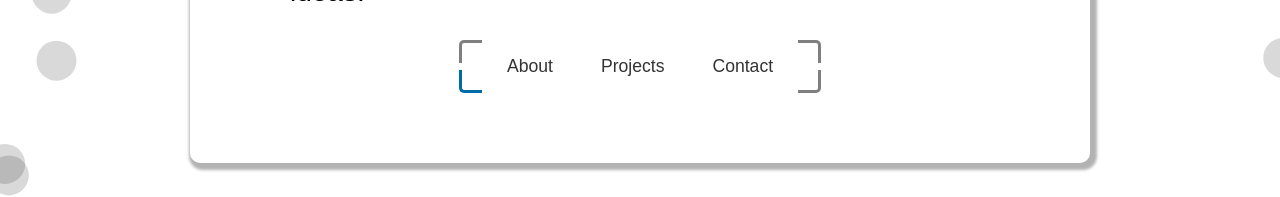
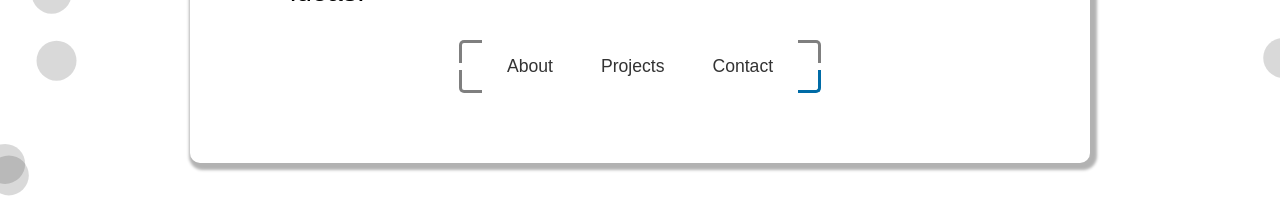
Before and after one commit to MyHKo/website-portfolio, a React (Vite) app: page / in a window 1280 px wide. Shown: the part 475-672 px from the top of the page. Built offline with nearby package versions, Linux system fonts and the light colour scheme.

Commit message:
Refactor

```diff
--- a/src/Sections/Contact/index.tsx
+++ b/src/Sections/Contact/index.tsx
@@ -2,7 +2,7 @@ import {type ReactElement} from "react";
 import sharedStyles from "../../styles/sharedStaticStyles.module.less";
 import HeaderNavBar from "../HeaderNavBar";
 import StaticBackground from "../../backgrounds/StaticBackground";
-import IconLink from "./IconLink/IconLink.tsx";
+import IconLink from "../components/IconLink/IconLink.tsx";
 
 function ContactSection(): ReactElement {
 
--- a/src/Sections/Hero/NavBar/navbar.module.less
+++ b/src/Sections/Hero/NavBar/navbar.module.less
@@ -88,7 +88,6 @@
 .leftDown {
   bottom: 0;
   left: 0;
-  border-color: #006BA6;
   border-right: none;
   border-top: none;
   border-bottom-left-radius: 5px;
@@ -109,6 +108,7 @@
 .rightDown {
   bottom: 0;
   right: 0;
+  border-color: #006BA6;
   border-left: none;
   border-top: none;
   border-bottom-right-radius: 5px;
--- a/src/Sections/Contact/IconLink/IconLink.tsx
+++ b/src/Sections/components/IconLink/IconLink.tsx
@@ -1,5 +1,5 @@
 import React from 'react';
-import styles from './IconLink.module.less';
+import styles from './iconLink.module.less';
 
 interface IconLinkProps {
     icon: React.ReactNode;
```
Also changed, not shown: src/Sections/components/IconLink/iconLink.module.less (renamed from src/Sections/Contact/IconLink/iconLink.module.less).
